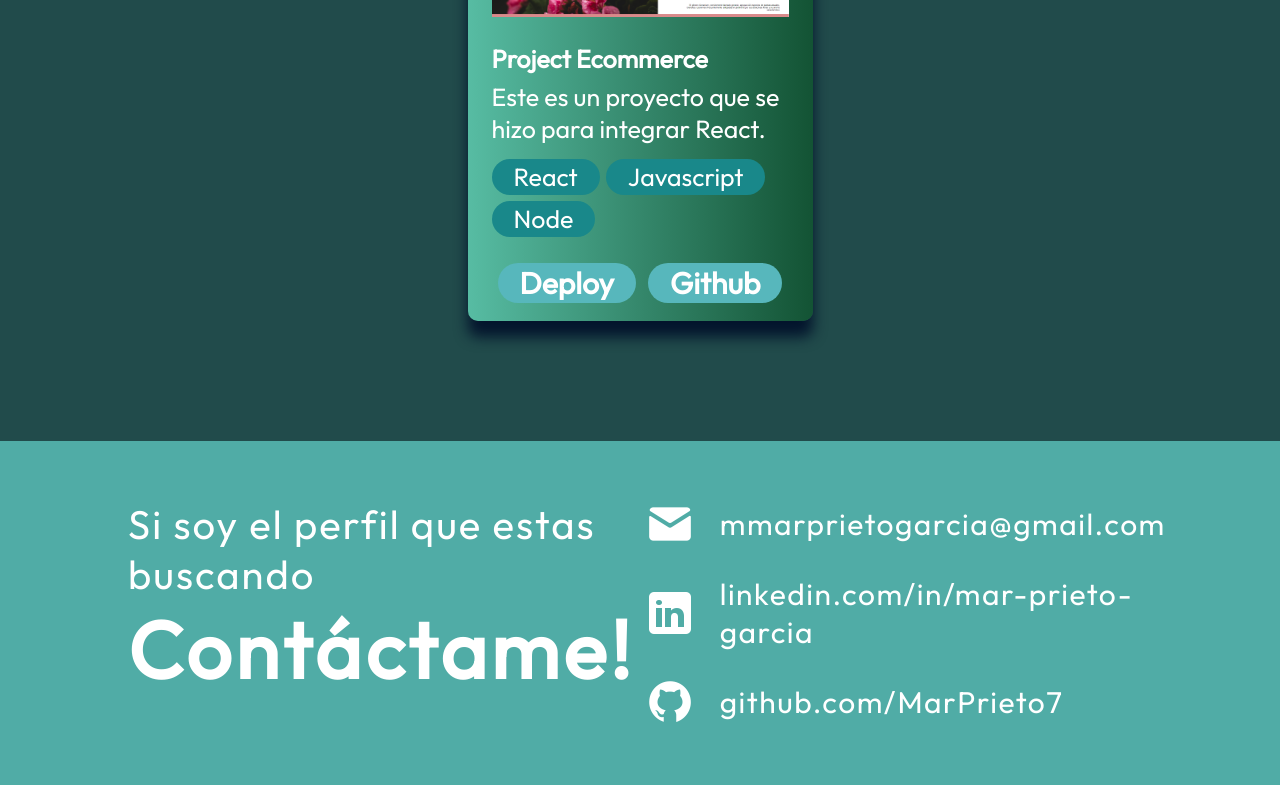
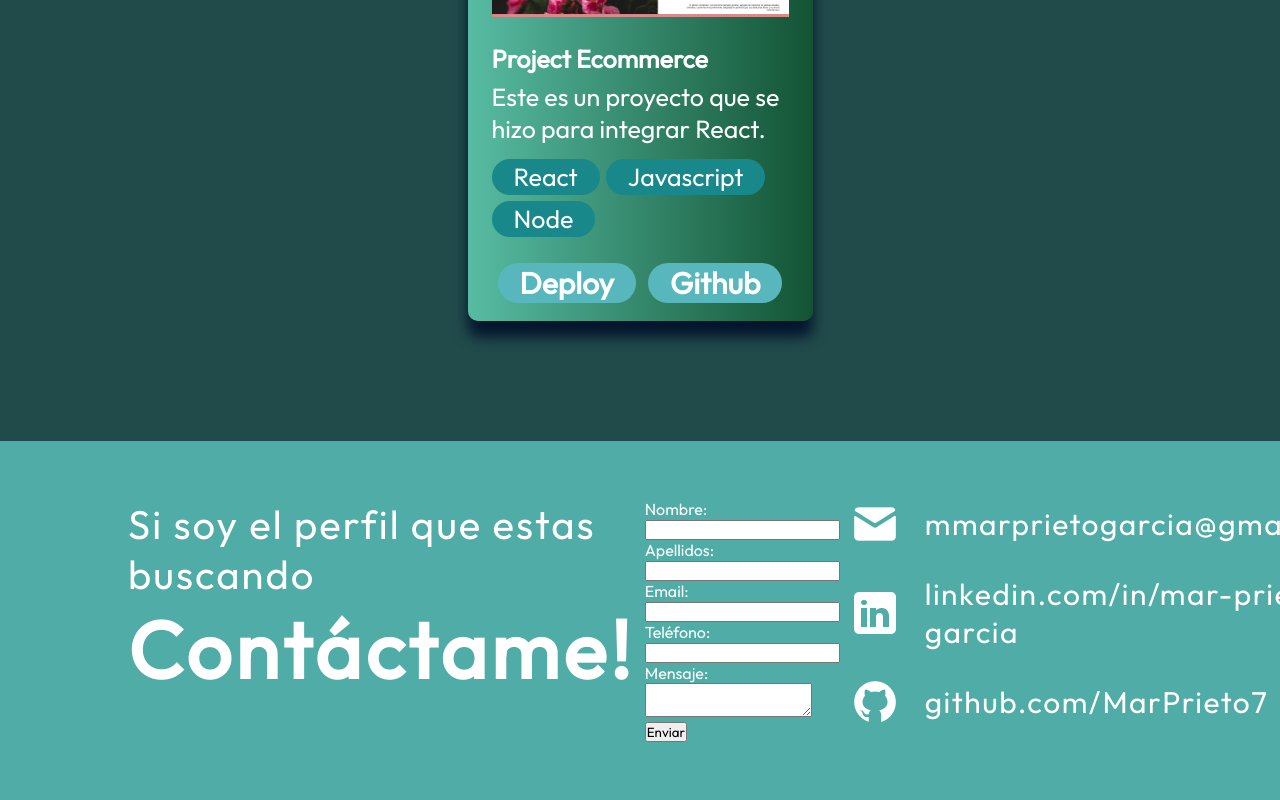
Before and after one commit to MarPrieto7/portfolio, a React (Vite) app: page / in a window 1280 px wide. Shown: the part 3825-4625 px from the top of the page. Built offline with nearby package versions, Linux system fonts and the light colour scheme.

Commit message:
Update Contact_Include_form_Container.jsx

```diff
--- a/src/components/Contact/Contact.jsx
+++ b/src/components/Contact/Contact.jsx
@@ -1,14 +1,95 @@
-import React from "react";
-
+// En tu archivo Contact.jsx
+import React, { useState } from "react";
 import styles from "./Contact.module.css";
 import { getImageUrl } from "../../utils";
 
 export const Contact = () => {
+  const [formData, setFormData] = useState({
+    firstName: "",
+    lastName: "",
+    email: "",
+    phone: "",
+    message: "",
+  });
+
+  const handleChange = (e) => {
+    const { name, value } = e.target;
+    setFormData((prevData) => ({
+      ...prevData,
+      [name]: value,
+    }));
+  };
+
+  const handleSubmit = (e) => {
+    e.preventDefault();
+    console.log("Formulario enviado:", formData);
+    setFormData({
+      firstName: "",
+      lastName: "",
+      email: "",
+      phone: "",
+      message: "",
+    });
+  };
+
   return (
     <footer id="contact" className={styles.container}>
       <div className={styles.text}>
         <p>Si soy el perfil que estas buscando</p>
         <h2>Contáctame!</h2>
+      </div>
+      <div className={styles.formContainer}>
+        <form onSubmit={handleSubmit}>
+          <label>
+            Nombre:
+            <input
+              type="text"
+              name="firstName"
+              value={formData.firstName}
+              onChange={handleChange}
+              required
+            />
+          </label>
+          <label>
+            Apellidos:
+            <input
+              type="text"
+              name="lastName"
+              value={formData.lastName}
+              onChange={handleChange}
+              required
+            />
+          </label>
+          <label>
+            Email:
+            <input
+              type="email"
+              name="email"
+              value={formData.email}
+              onChange={handleChange}
+              required
+            />
+          </label>
+          <label>
+            Teléfono:
+            <input
+              type="tel"
+              name="phone"
+              value={formData.phone}
+              onChange={handleChange}
+            />
+          </label>
+          <label>
+            Mensaje:
+            <textarea
+              name="message"
+              value={formData.message}
+              onChange={handleChange}
+              required
+            />
+          </label>
+          <button type="submit">Enviar</button>
+        </form>
       </div>
       <ul className={styles.links}>
         <li className={styles.link}>
```
